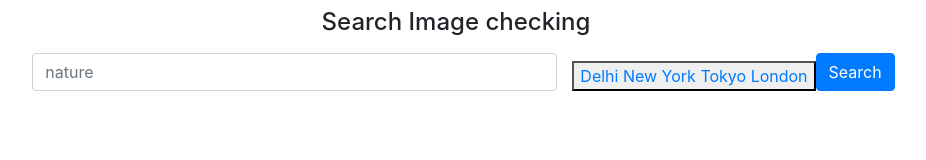
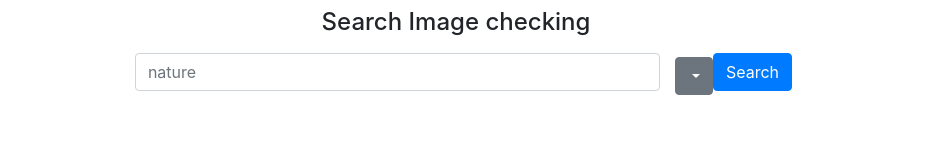
Before and after one commit to kushxogit/imagesearch, a plain HTML site: page index.html in a window 1280 px wide. Shown: the whole page, without its empty margins (184-1110 px from the left). Drawn offline with nearby package versions, Linux system fonts and the light colour scheme.

Commit message:
Update index.html

```diff
--- a/index.html
+++ b/index.html
@@ -37,11 +37,13 @@
             placeholder="nature"
           />
         </div>
-        <button type = "button" id = "drop_btn" class="dropdown">
-          <a href ="#delhi"> Delhi<a/>
-            <a href ="#new_york">New York <a/>
-               <a href  ="#tokyo"> Tokyo <a/>
-                  <a href ="#london"> London <a/>
+        <button type ="button" class="btn btn-secondary dropdown-toggle" id = "drop_btn" class="dropdown">
+          <div class ="dropdown-menu">
+          <a href ="#delhi"> Delhi </a>
+            <a href ="#new_york">New York </a>
+               <a href  ="#tokyo"> Tokyo </a>
+                  <a href ="#london"> London </a>
+          </div>
         <button type="button" id="search-btn" class="btn btn-primary mb-2">
           Search
         </button>
```
